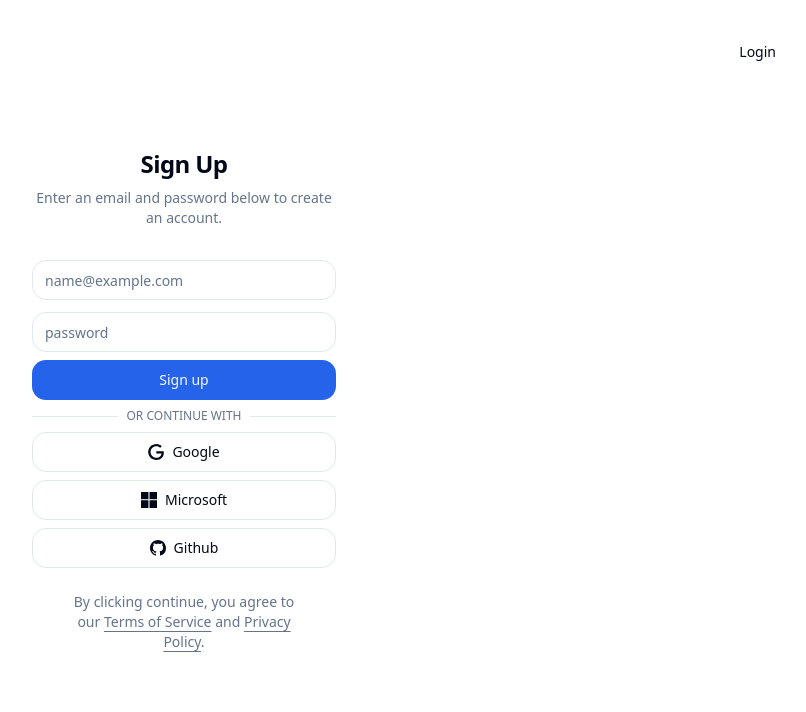
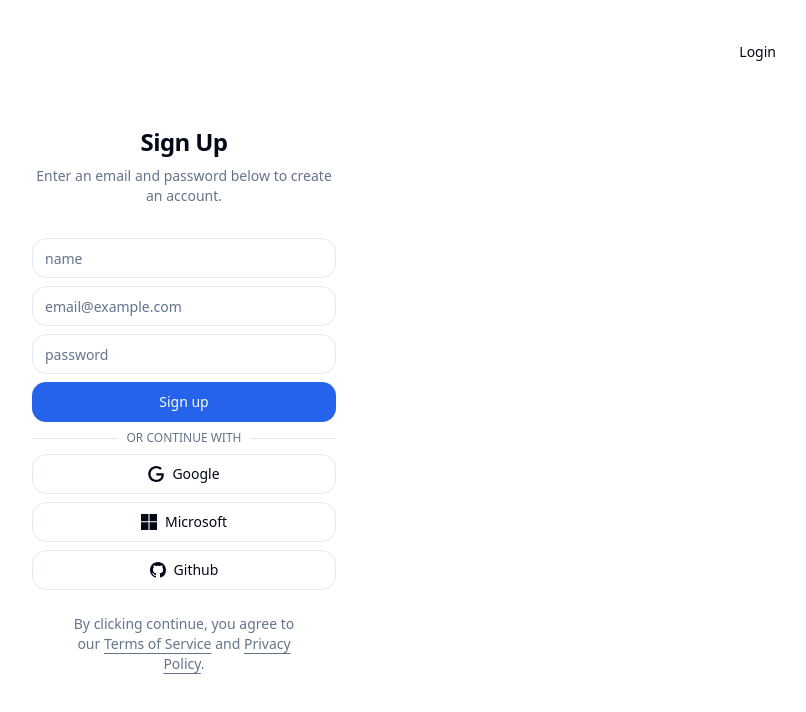
Before and after one commit to Recruit-R/RecruitR, a Next.js app: page /auth/signup in a window 1280 px wide. Shown: the top 712 px of the page, without its empty margins (456-1262 px from the left). Built offline with nearby package versions, Linux system fonts and the light colour scheme; no server answers.

Commit message:
update auth form to take in name

```diff
--- a/app/auth/components/user-auth-form.tsx
+++ b/app/auth/components/user-auth-form.tsx
@@ -23,6 +23,7 @@ export function UserAuthForm({ className, signup, ...props }: UserAuthFormProps)
     const [authSuccessful, setAuthSuccessful] = useState<boolean>(true);
     const [authError, setAuthError] = useState<any>(null);
     const formSchema = z.object({
+        name: z.string(),
         email: z.string().email(),
         password: signup ? z.string().min(6) : z.string(),
     })
@@ -30,6 +31,7 @@ export function UserAuthForm({ className, signup, ...props }: UserAuthFormProps)
     const form = useForm<z.infer<typeof formSchema>>({
         resolver: zodResolver(formSchema),
         defaultValues: {
+            name: "",
             email: "",
             password: "",
         },
@@ -95,8 +97,35 @@ export function UserAuthForm({ className, signup, ...props }: UserAuthFormProps)
 
             <Form {...form}>
                 <form onSubmit={form.handleSubmit(onSubmit)}>
-                    <div className="grid gap-2">
-                        <div className="grid gap-1">
+                    <div className="grid gap-1">
+                        <div className="grid mb-1">
+                            {signup && (
+                                <FormField
+                                    control={form.control}
+                                    name="name"
+                                    render={({ field }) => (
+                                        <FormItem>
+                                            <FormLabel className="sr-only" htmlFor="name">
+                                                Name
+                                            </FormLabel>
+                                            <FormControl>
+                                                <Input
+                                                    id="name"
+                                                    placeholder="name"
+                                                    type="name"
+                                                    autoCapitalize="none"
+                                                    autoComplete="name"
+                                                    autoCorrect="off"
+                                                    disabled={auth?.isLoading}
+                                                    {...field}
+                                                />
+                                            </FormControl>
+                                            {signup && <FormMessage className="text-center" />}
+
+                                        </FormItem>
+                                    )}>
+                                </FormField>
+                            )}
                             <FormField
                                 control={form.control}
                                 name="email"
@@ -108,7 +137,7 @@ export function UserAuthForm({ className, signup, ...props }: UserAuthFormProps)
                                         <FormControl>
                                             <Input
                                                 id="email"
-                                                placeholder="name@example.com"
+                                                placeholder="email@example.com"
                                                 type="email"
                                                 autoCapitalize="none"
                                                 autoComplete="email"
```
